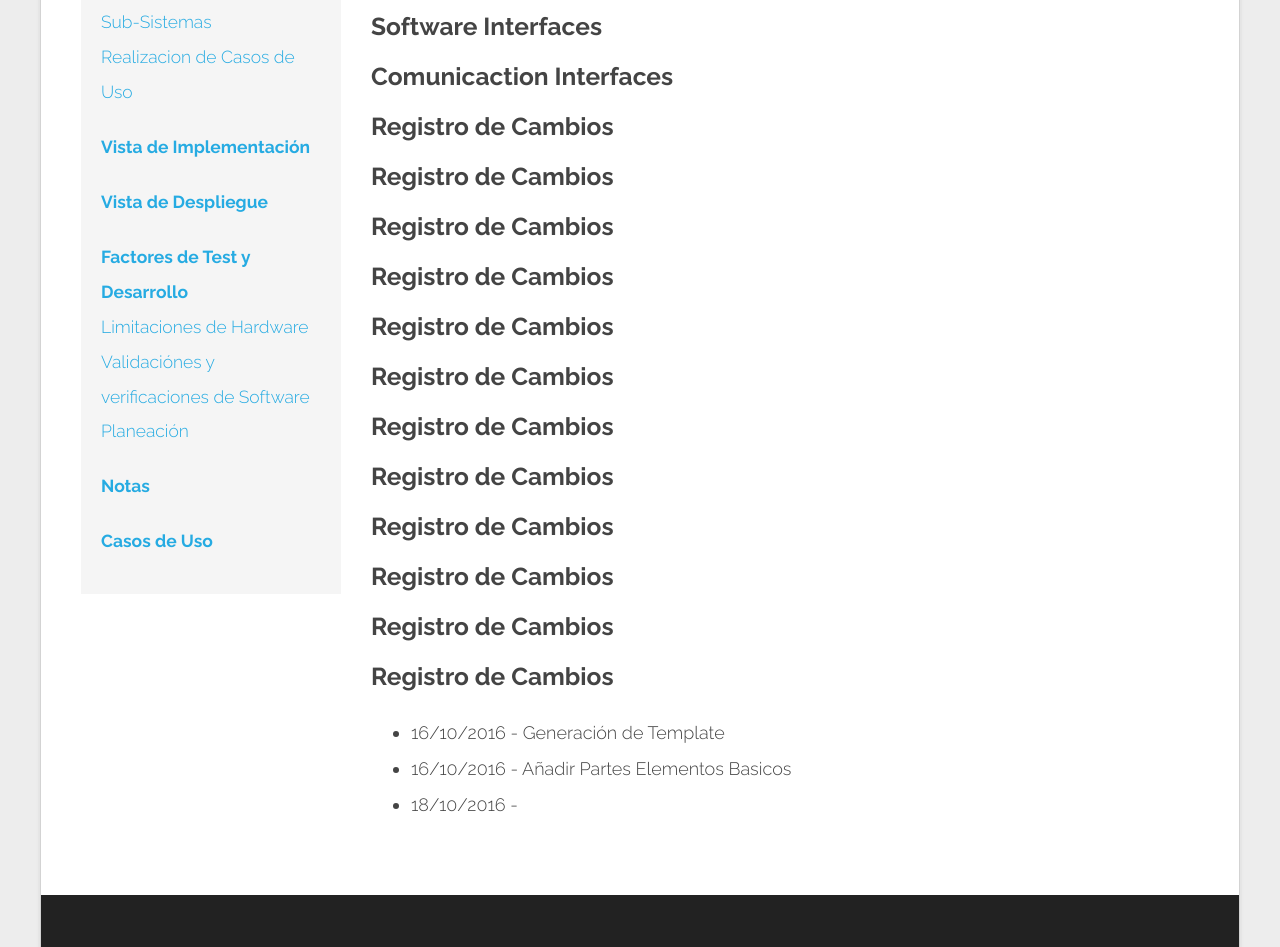
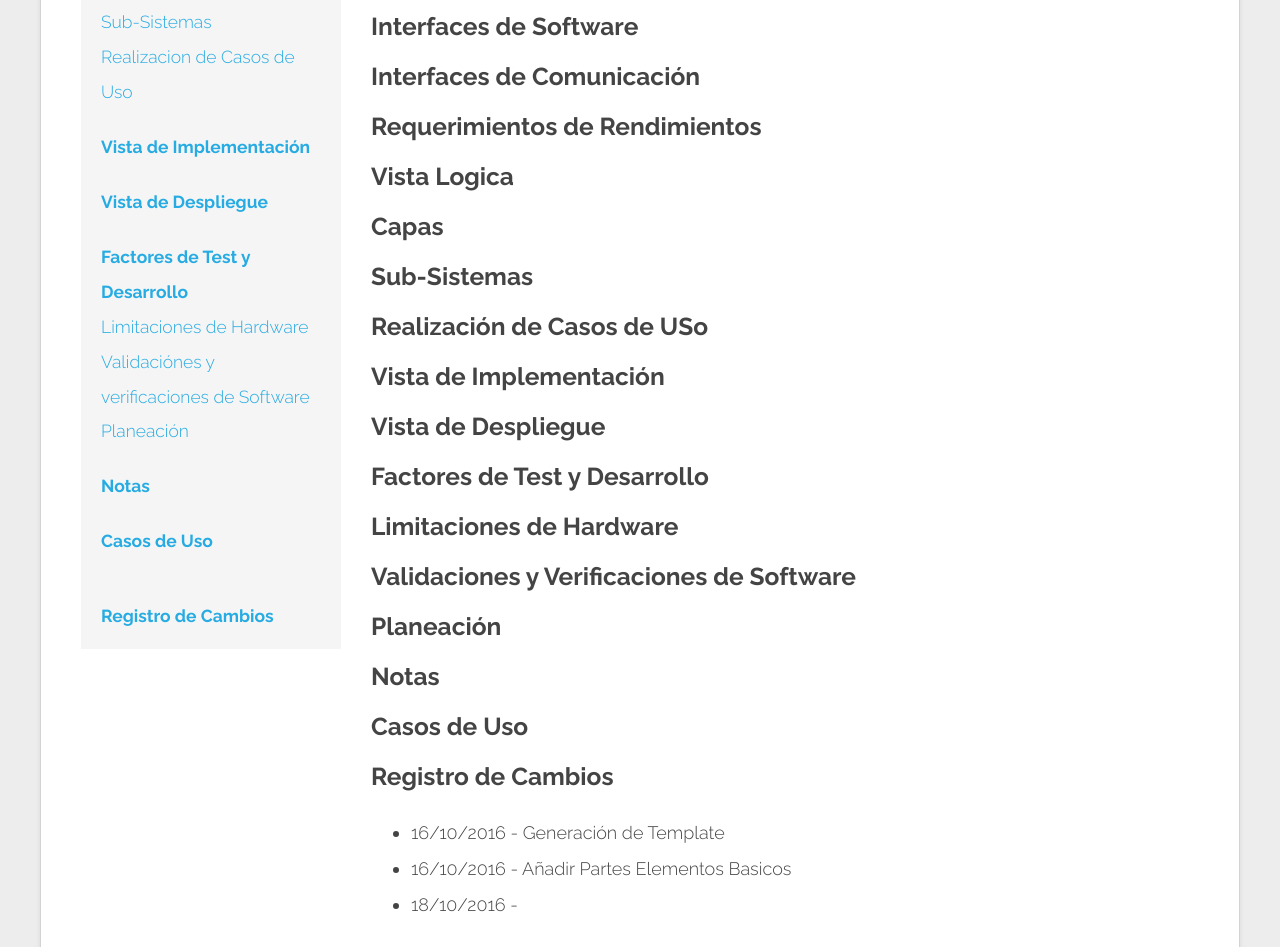
Before and after one commit to franciscoescobar01/BCN-4_1, a plain HTML site: page index.html in a window 1280 px wide. Shown: the part 1030-1977 px from the top of the page. Drawn offline with Linux system fonts and the light colour scheme.

Commit message:
Ajuste de template completo

```diff
--- a/index.html
+++ b/index.html
@@ -78,7 +78,9 @@
 
                         <li><a href="#UC" class="cc-active"><strong>Casos de Uso</strong></a></li>
                         <li class="separator"></li>
+                        <li class="separator"></li>
 
+                        <li><a href="#regCambios" class="cc-active"><strong>Registro de Cambios</strong></a></li>
                     </ul>
 
 
@@ -103,30 +105,33 @@
                         <h3 id="CLI"> CLI (Interfaz de linea de comandos)</h3>
                         <h3 id="API"> API (Interfaz de programación de Aplicaciones)</h3>
                         <h3 id="IH"> Interfaz de Hardware</h3>
-                        <h3 id="IS"> Software Interfaces</h3>
-                        <h3 id="IC"> Comunicaction Interfaces</h3>
+                        <h3 id="IS"> Interfaces de Software</h3>
+                        <h3 id="IC"> Interfaces de Comunicación</h3>
 
-                        <h3 id="RR"> Registro de Cambios</h3>
+                        <h3 id="RR"> Requerimientos de Rendimientos</h3>
 
-                        <h3 id="VL"> Registro de Cambios</h3>
-                        <h3 id="layers"> Registro de Cambios</h3>
-                        <h3 id="subS"> Registro de Cambios</h3>
-                        <h3 id="rCasoUso"> Registro de Cambios</h3>
+                        <h3 id="VL"> Vista Logica</h3>
+                        <h3 id="layers"> Capas</h3>
+                        <h3 id="subS"> Sub-Sistemas</h3>
+                        <h3 id="rCasoUso"> Realización de Casos de USo</h3>
 
-                        <h3 id="VI"> Registro de Cambios</h3>
+                        <h3 id="VI"> Vista de Implementación</h3>
 
-                        <h3 id="VD"> Registro de Cambios</h3>
+                        <h3 id="VD"> Vista de Despliegue</h3>
 
-                        <h3 id="FTD"> Registro de Cambios</h3>
+                        <h3 id="FTD"> Factores de Test y Desarrollo</h3>
 
-                        <h3 id="LH"> Registro de Cambios</h3>
+                        <h3 id="LH"> Limitaciones de Hardware</h3>
 
-                        <h3 id="plan"> Registro de Cambios</h3>
+                        <h3 id="VVS"> Validaciones y Verificaciones de Software</h3>
 
-                        <h3 id="note"> Registro de Cambios</h3>
+                         <h3 id="plan"> Planeación</h3>
 
-                        <h3 id="UC"> Registro de Cambios</h3>
+                        <h3 id="note"> Notas</h3>
 
+                        <h3 id="UC"> Casos de Uso</h3>
+
+                        <h3 id="regCambios"> Registro de Cambios</h3>
 
                         <ul>
                             <li>16/10/2016 - Generación de Template</li>
```
